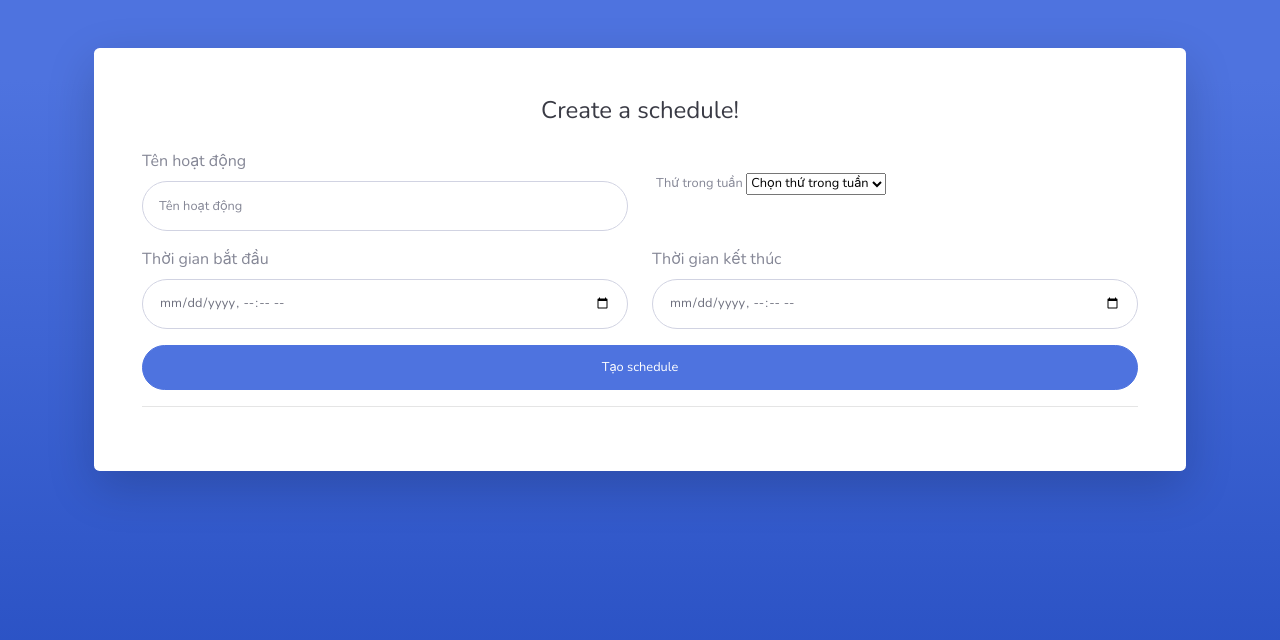
After one commit to vutuankhac/course, a Flask app: page /schedule/create in a window 1280 px wide. The commit adds this page. Shown: the top 640 px of the page. Run offline with Flask 3, Linux system fonts and the light colour scheme; the visitor is signed in with stand-in values (Sample User, id 1); some libraries are stand-ins or nearby versions.

Commit message:
[khacvt] phan tich va tao tkb

```diff
--- a/app.py
+++ b/app.py
@@ -39,7 +39,7 @@ def login():
         try:
             if user and bcrypt.checkpw(password, user.get("password").encode('utf-8')):
                 session['loggedin'] = True
-                session['userid'] = user["userid"]
+                session['userid'] = user["id"]
                 session['username'] = user["username"]
                 session['email'] = user["email"]
                 return redirect(url_for('index'))
@@ -150,5 +150,49 @@ def add_note():
     return redirect(url_for('notes'))
 
 
+# Schedules Routes
+@app.route('/schedule/create', methods=['GET', 'POST'])
+def schedule_create():
+    if 'loggedin' in session:
+        if request.method == 'POST':
+            tenHoatDong = request.form['tenHoatDong']
+            thuTrongTuan = request.form['thuTrongTuan']
+            thoiGianBatDau = request.form['thoiGianBatDau']
+            thoiGianKetThuc = request.form['thoiGianKetThuc']
+            user_id = session['userid']
+
+            try:
+                cursor = mysql.connection.cursor()
+
+                # Câu lệnh SQL với tham số parameterized để tránh SQL injection
+                query = """
+                INSERT INTO schedules
+                (activity_name, day_of_week, start_time, end_time, user_id)
+                VALUES (%s, %s, %s, %s, %s)
+                """
+
+                # Thực thi câu lệnh với các giá trị từ form
+                cursor.execute(query,
+                               (tenHoatDong, thuTrongTuan, thoiGianBatDau, thoiGianKetThuc, user_id))
+
+                # Commit thay đổi vào database
+                mysql.connection.commit()
+
+                # Đóng cursor
+                cursor.close()
+
+                flash('Thêm hoạt động thành công!', 'success')
+                return redirect(url_for('index'))
+
+            except Exception as e:
+                # Xử lý lỗi nếu có
+                mysql.connection.rollback()
+                flash(f'Có lỗi xảy ra: {str(e)}', 'error')
+                return redirect(url_for('index'))
+
+        return render_template('schedules/create.html')
+    return redirect(url_for('login'))
+
+
 if __name__ == '__main__':
     app.run(port=5001, debug=True)
--- a/templates/auth/login.html
+++ b/templates/auth/login.html
@@ -72,7 +72,7 @@
                                         <a class="small" href="forgot-password.html">Forgot Password?</a>
                                     </div>
                                     <div class="text-center">
-                                        <a class="small" href="register.html">Create an Account!</a>
+                                        <a class="small" href="register">Create an Account!</a>
                                     </div>
                                 </div>
                             </div>
--- /dev/null
+++ b/templates/schedules/create.html
@@ -0,0 +1,98 @@
+<!DOCTYPE html>
+<html lang="en">
+
+<head>
+
+    <meta charset="utf-8">
+    <meta http-equiv="X-UA-Compatible" content="IE=edge">
+    <meta name="viewport" content="width=device-width, initial-scale=1, shrink-to-fit=no">
+    <meta name="description" content="">
+    <meta name="author" content="">
+
+    <title>SB Admin 2 - Register</title>
+
+    <!-- Custom fonts for this template-->
+    <link href="{{ url_for('static', filename='sb-admin/vendor/fontawesome-free/css/all.min.css') }}" rel="stylesheet" type="text/css">
+    <link
+        href="https://fonts.googleapis.com/css?family=Nunito:200,200i,300,300i,400,400i,600,600i,700,700i,800,800i,900,900i"
+        rel="stylesheet">
+
+    <!-- Custom styles for this template-->
+    <link href="{{ url_for('static', filename='sb-admin/css/sb-admin-2.min.css') }}" rel="stylesheet">
+
+</head>
+
+<body class="bg-gradient-primary">
+
+    <div class="container">
+
+        <div class="card o-hidden border-0 shadow-lg my-5">
+            <div class="card-body p-0">
+                <!-- Nested Row within Card Body -->
+                <div class="row">
+                    <div class="col-lg-12">
+                        <div class="p-5">
+                            <div class="text-center">
+                                <h1 class="h4 text-gray-900 mb-4">Create a schedule!</h1>
+                            </div>
+                            <form class="user" method="POST" action="{{ url_for('schedule_create') }}">
+                                <div class="form-group row">
+                                    <div class="col-sm-6 mb-3 mb-sm-0">
+                                        <label>Tên hoạt động</label>
+                                        <input type="text" class="form-control form-control-user" id="idTenHoatDong"
+                                               name="tenHoatDong"
+                                            placeholder="Tên hoạt động">
+                                    </div>
+                                    <div class="form-control-user">
+                                        <label>Thứ trong tuần</label>
+                                        <select name="thuTrongTuan" id="idThuTrongTuan">
+                                          <option value="">Chọn thứ trong tuần</option>
+                                          <option value="Monday">Monday</option>
+                                          <option value="Tuesday">Tuesday</option>
+                                          <option value="Wednesday">Wednesday</option>
+                                          <option value="Thursday">Thursday</option>
+                                          <option value="Friday">Friday</option>
+                                          <option value="Saturday">Saturday</option>
+                                          <option value="Sunday">Sunday</option>
+                                        </select>
+                                    </div>
+                                </div>
+                                <div class="form-group row">
+
+                                    <div class="col-sm-6">
+                                        <label>Thời gian bắt đầu</label>
+                                        <input type="datetime-local" class="form-control form-control-user"
+                                            id="idTGBD" name="thoiGianBatDau" placeholder="Thời gian bắt đầu">
+                                    </div>
+                                    <div class="col-sm-6">
+                                        <label>Thời gian kết thúc</label>
+                                        <input type="datetime-local" class="form-control form-control-user"
+                                            id="idTGKT" name="thoiGianKetThuc" placeholder="Thời gian kết thúc">
+                                    </div>
+                                </div>
+                                <button type="submit" class="btn btn-primary btn-user btn-block">Tạo schedule</button>
+                                <hr>
+
+                            </form>
+
+                        </div>
+                    </div>
+                </div>
+            </div>
+        </div>
+
+    </div>
+
+    <!-- Bootstrap core JavaScript-->
+    <script src="{{ url_for('static', filename='sb-admin/vendor/jquery/jquery.min.js') }}"></script>
+    <script src="{{ url_for('static', filename='sb-admin/vendor/bootstrap/js/bootstrap.bundle.min.js') }}"></script>
+
+    <!-- Core plugin JavaScript-->
+    <script src="{{ url_for('static', filename='sb-admin/vendor/jquery-easing/jquery.easing.min.js') }}"></script>
+
+    <!-- Custom scripts for all pages-->
+    <script src="{{ url_for('static', filename='sb-admin/js/sb-admin-2.min.js') }}"></script>
+
+</body>
+
+</html>
```
Also changed, not shown: document/BA/thoi_khoa_bieu.md (added, +43 -0 lines).
